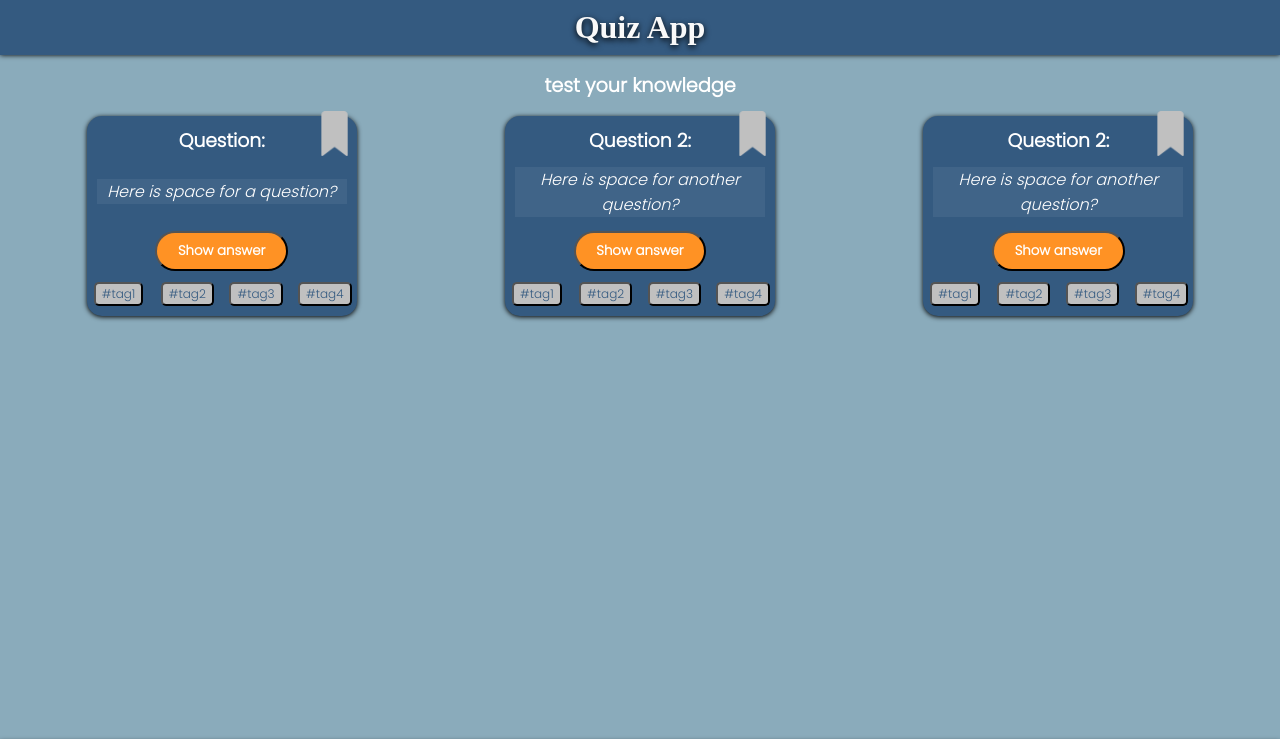
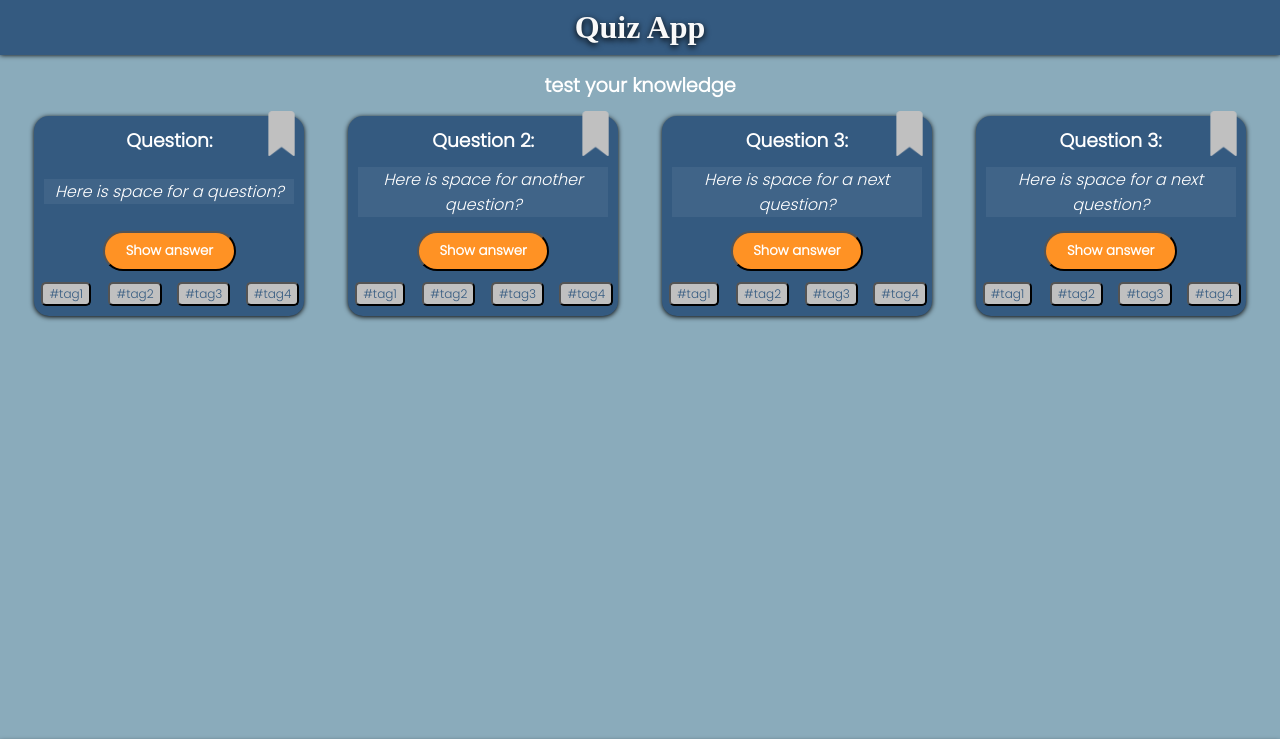
Before and after one commit to CasparVelsen/quiz-app, a plain HTML site: page home.html in a window 1280 px wide. Shown: the top 739 px of the page. Drawn offline with Linux system fonts and the light colour scheme; a web font is replaced by a local one.

Commit message:
Add another card

```diff
--- a/home.html
+++ b/home.html
@@ -50,9 +50,25 @@
           />
         </section>
         <section class="cards">
-          <h3 class="cards__title cards__item1">Question 2:</h3>
+          <h3 class="cards__title cards__item1">Question 3:</h3>
           <p class="cards__question cards__item2">
-            Here is space for another question?
+            Here is space for a next question?
+          </p>
+          <button class="cards__answer-button cards__item3">Show answer</button>
+          <button class="cards__tags cards__item4">#tag1</button>
+          <button class="cards__tags cards__item5">#tag2</button>
+          <button class="cards__tags cards__item6">#tag3</button>
+          <button class="cards__tags cards__item7">#tag4</button>
+          <img
+            class="cards__bookmark"
+            src="./images/bookmark-icon.png"
+            alt="bookmark"
+          />
+        </section>
+        <section class="cards">
+          <h3 class="cards__title cards__item1">Question 3:</h3>
+          <p class="cards__question cards__item2">
+            Here is space for a next question?
           </p>
           <button class="cards__answer-button cards__item3">Show answer</button>
           <button class="cards__tags cards__item4">#tag1</button>
```
Also changed, not shown: index.html (deleted, +0 -12 lines).
